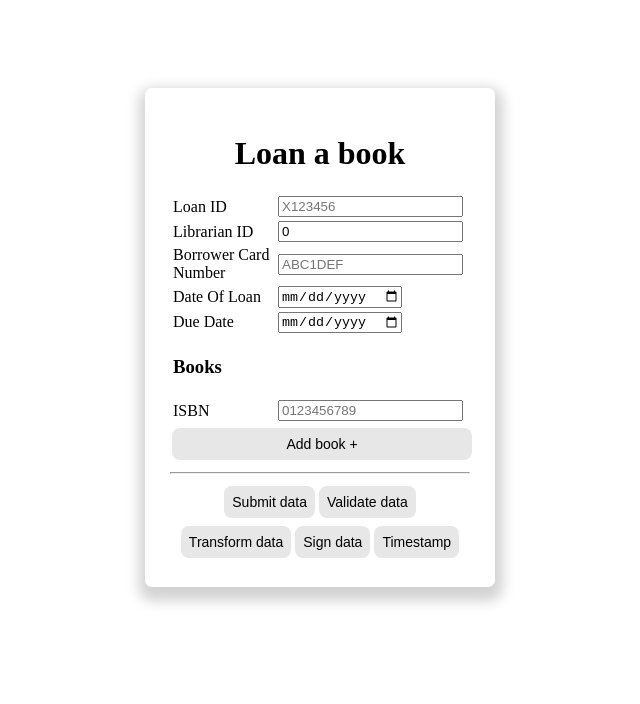
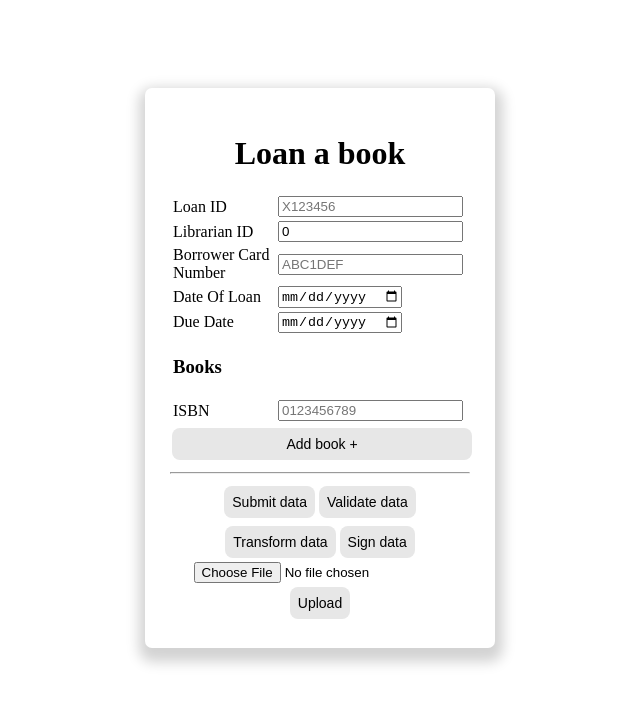
Before and after one commit to nemrachi/SIPVS, a React (Vite) app in the folder sipvs-fe/: page / in a window 1280 px wide. Shown: the top 704 px of the page, without its empty margins (320-960 px from the left). Built offline with nearby package versions, Linux system fonts and the light colour scheme.

Commit message:
fe: file upload

```diff
--- a/sipvs-fe/src/App.jsx
+++ b/sipvs-fe/src/App.jsx
@@ -1,5 +1,10 @@
 import React, { useState } from "react";
-import { validateData, transformData, confirmData, getTimestamp } from "./api";
+import {
+  validateData,
+  transformData,
+  confirmData,
+  uploadFile,
+} from "./api";
 
 import SignComponent from "./SignComponent";
 
@@ -15,6 +20,8 @@ function App() {
     loanedBooks: [{ isbn: "" }],
   };
   const [loan, setLoan] = useState(EMPTY_LOAN);
+  const [selectedFile, setSelectedFile] = useState(null);
+
   const handleChange = (e, nested) => {
     const value = e.target.value;
     if (nested) {
@@ -57,6 +64,21 @@ function App() {
       resetLoan();
     });
     console.log(loan);
+  };
+
+  const handleFileChange = (event) => {
+    setSelectedFile(event.target.files[0]);
+  };
+
+  const handleUpload = () => {
+    if (selectedFile) {
+      const formData = new FormData();
+      formData.append("file", selectedFile);
+
+      uploadFile(formData).then((r) => console.log(r));
+    } else {
+      console.log("No file selected");
+    }
   };
 
   const handleSign = () => {
@@ -223,20 +245,15 @@ function App() {
         >
           Transform data
         </button>
-        <button
-          className="button-gray"
-          type="button"
-          onClick={handleSign}
-        >
+        <button className="button-gray" type="button" onClick={handleSign}>
           Sign data
         </button>
-        <button
-          className="button-gray"
-          type="button"
-          onClick={getTimestamp}
-        >
-          Timestamp
-        </button> {/* prevod EPES na T formu */}
+        <div>
+          <input type="file" onChange={handleFileChange} />
+          <button className="button-gray" onClick={handleUpload}>
+            Upload
+          </button>
+        </div>
       </form>
     </main>
   );
--- a/sipvs-fe/src/api.js
+++ b/sipvs-fe/src/api.js
@@ -90,11 +90,18 @@ export const confirmData = async (loan) => {
   }
 };
 
-export const getTimestamp = async () => {
-  try {
-    const response = await axios.get("/api/zadanie3/timestamp");
-    alert(response.data);
-  } catch (error) {
-    alert(error.response.data);
-  }
+
+export const uploadFile = async (formData) => {
+  axios
+    .post("/api/zadanie3/timestamp", formData, {
+      headers: {
+        "Content-Type": "multipart/form-data",
+      },
+    })
+    .then((response) => {
+      console.log("Upload successful:", response.data);
+    })
+    .catch((error) => {
+      console.error("Error uploading file:", error);
+    });
 };
```
